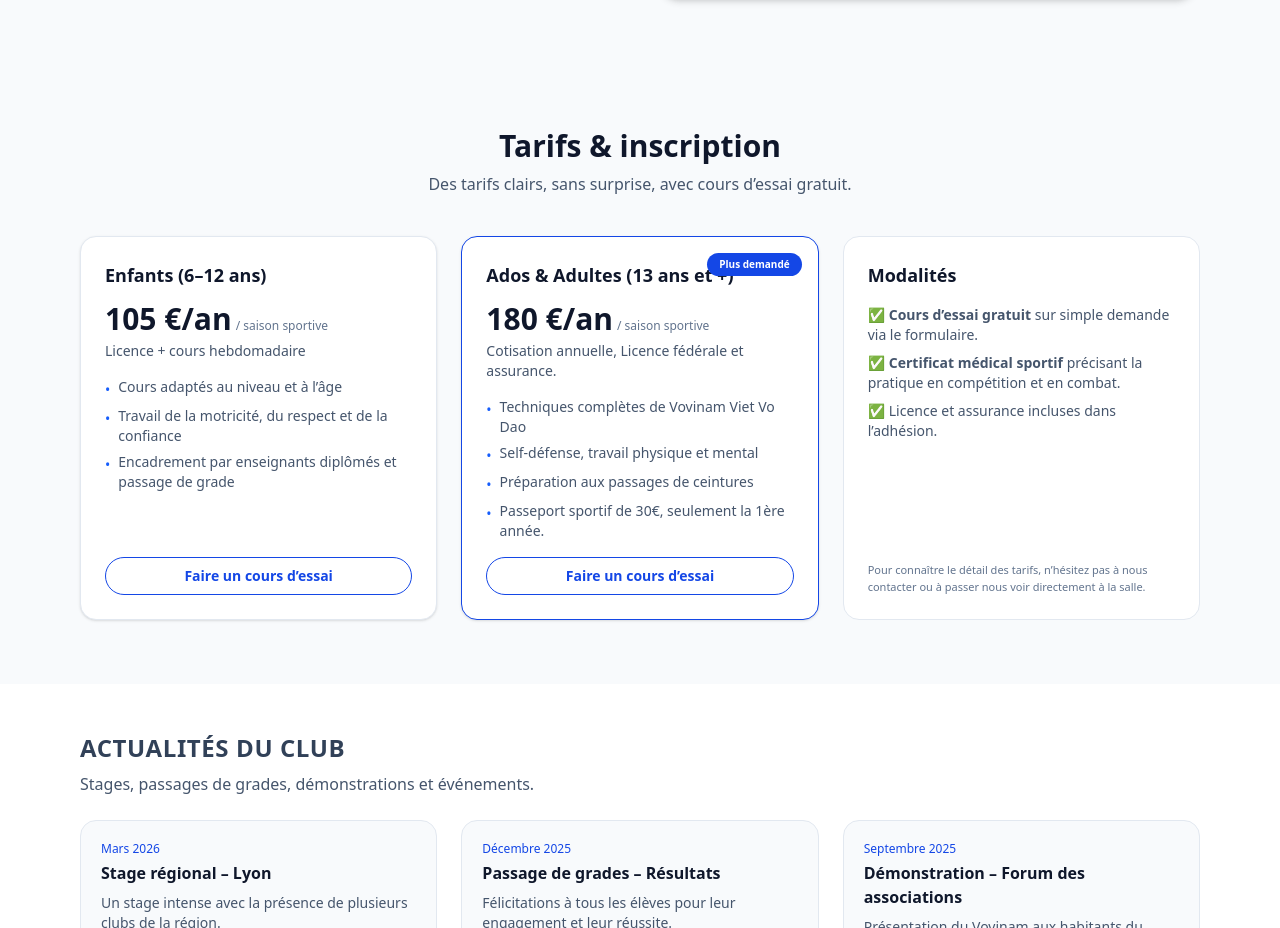
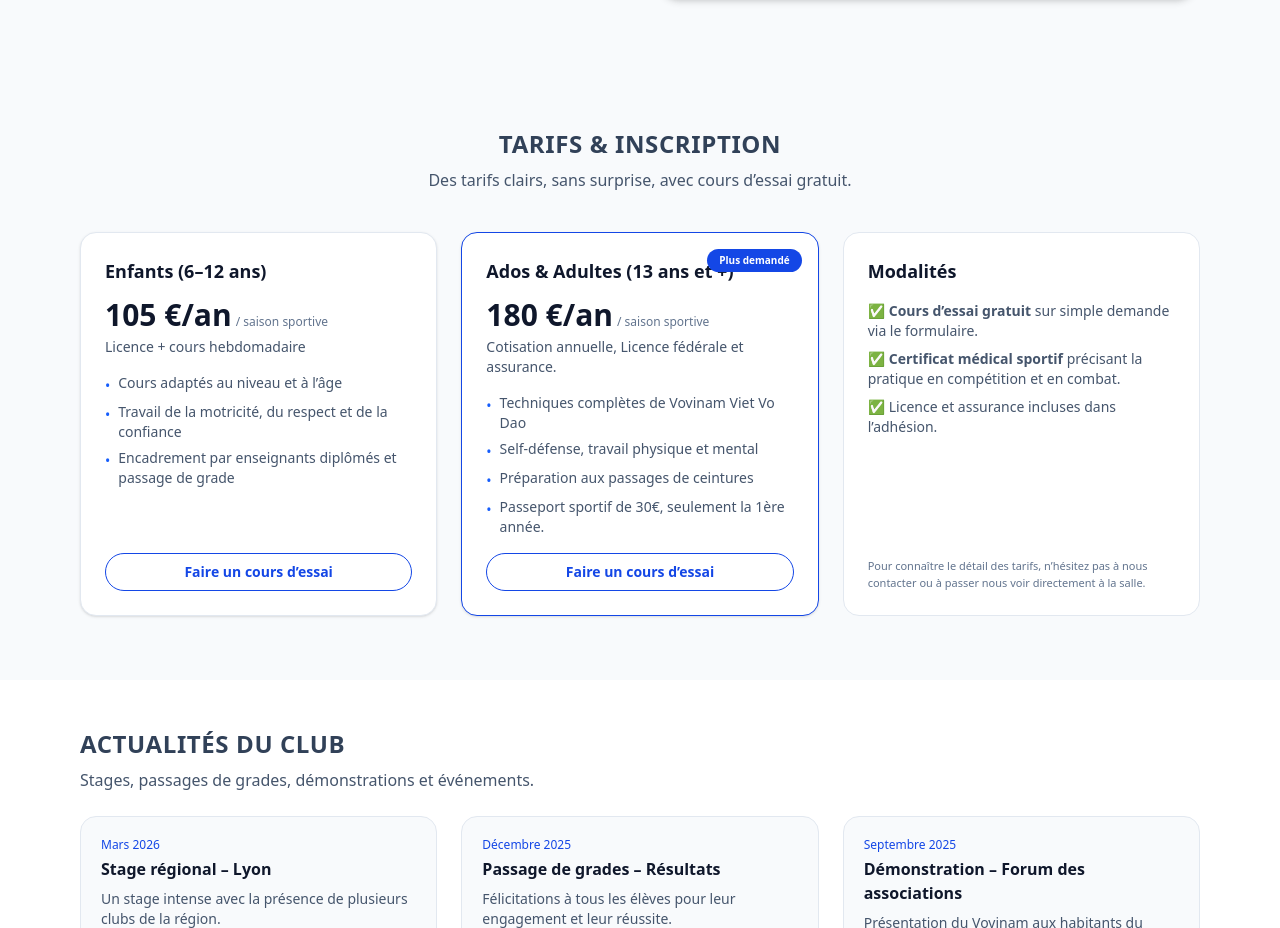
Before and after one commit to VoSinhLyon/vovinam, a Next.js app: page / in a window 1280 px wide. Shown: the part 2620-3548 px from the top of the page. Built offline with nearby package versions, Linux system fonts and the light colour scheme.

Commit message:
Add tarifs page

```diff
--- a/src/components/home/PricingSection.tsx
+++ b/src/components/home/PricingSection.tsx
@@ -32,7 +32,15 @@ export const PricingSection: React.FC = () => {
       <div className="mx-auto max-w-6xl px-4">
         {/* Titre */}
         <div className="text-center mb-10">
-          <h2 className="text-2xl sm:text-3xl font-bold text-slate-900">
+          <h2
+            className="
+              text-3xl sm:text-2xl
+              font-semibold
+              tracking-wide
+              text-slate-700
+              uppercase
+            "
+          >
             Tarifs & inscription
           </h2>
           <p className="mt-2 text-sm sm:text-base text-slate-600 max-w-2xl mx-auto">
```
